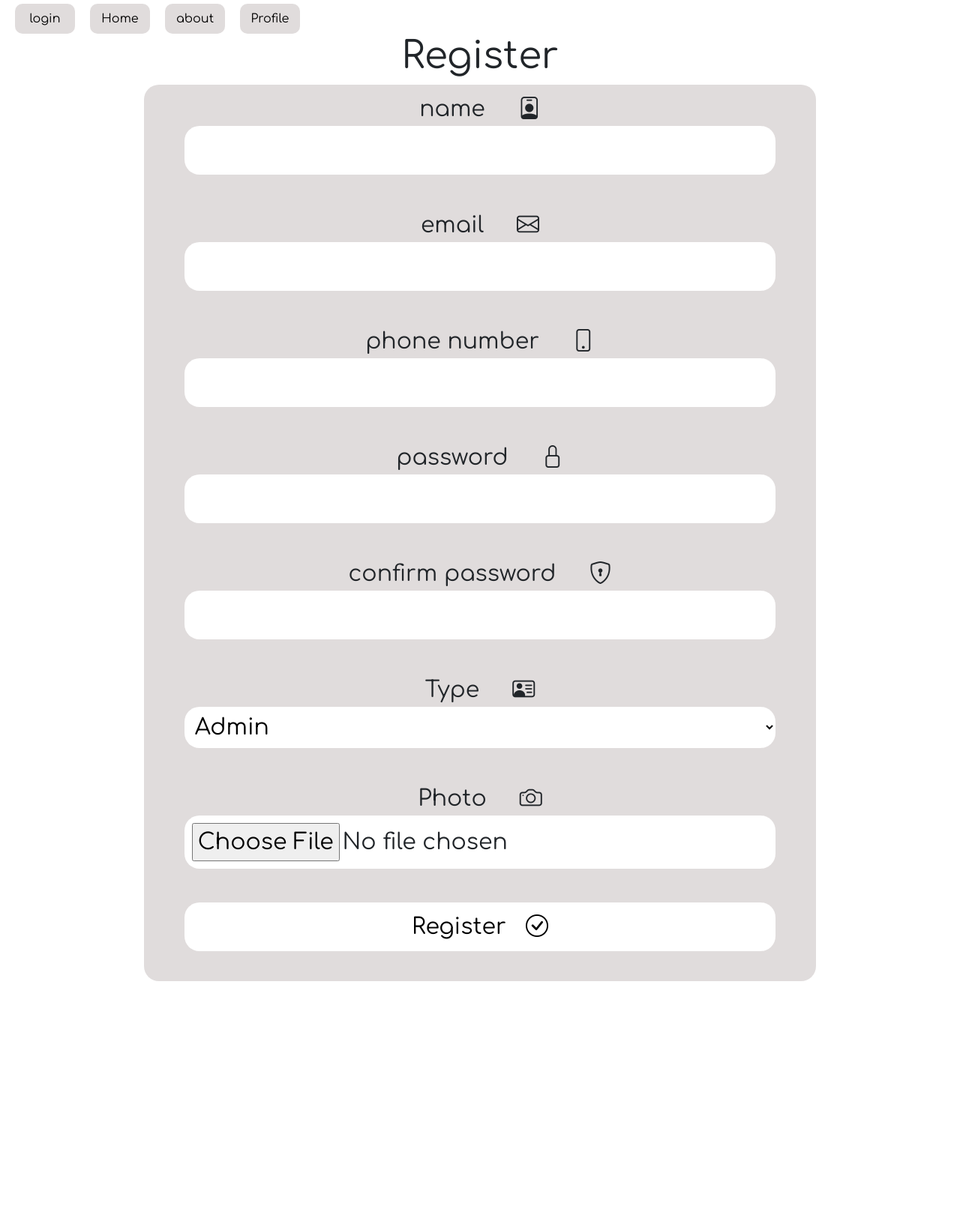
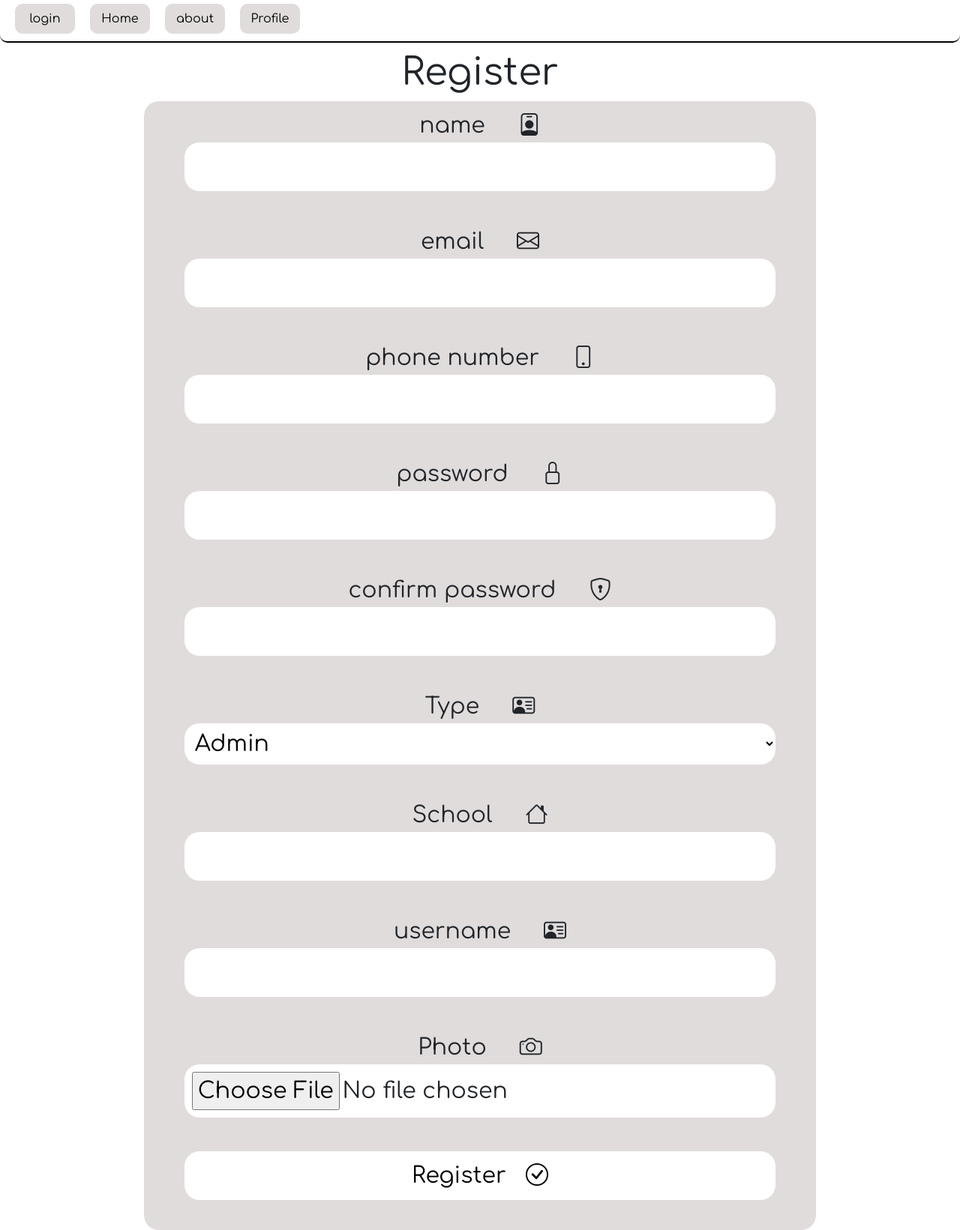
Before and after one commit to arul-sinha/SchoolBase, a Flask app: page /register in a window 1280 px wide. Shown: the whole page at 75% size. Before the commit the page ends 1309 px from the top, so only its background shows below. Run offline with Flask 3, Linux system fonts and the light colour scheme; parts of the project's set-up code (start-up, migrations or seed data) failed here and were passed over; some libraries are stand-ins or nearby versions.

Commit message:
updated register

```diff
--- a/website/app.py
+++ b/website/app.py
@@ -1,10 +1,11 @@
 from flask import Flask, redirect, Response, render_template, request
 import os
-import cs50
+from cs50 import *
 
 db_users = SQL("sqlite:///./sql/users.db")
 
 app = Flask("__name__")
+
 
 @app.route("/", methods=['POST', 'GET'])
 def hello():
@@ -13,16 +14,25 @@ def hello():
     else:
         return Response("temp")
 
+
 @app.route("/register", methods=['POST', 'GET'])
 def register():
     if request.method == 'GET':
         return render_template("register.html")
     else:
+        global name
         name = request.form.get("reg_name")
         email = request.form.get("reg_email")
         password = request.form.get("reg_pass")
         password_confirm = request.form.get("reg_con_pass")
+        username = request.form.get("reg_uname")
+        school = request.form.get("reg_school")
+        phone_number = request.form.get("reg_tel")
+        type = request.form.get("reg_type")
+        db_users.execute(
+            "INSERT INTO users (name, email, password, type, username, school, phone_number) VALUES (?, ?, ?, ?, ?, ?, ?)", name, email, password, type, username, school, phone_number)
         return redirect("/login")
+
 
 if __name__ == "__main__":
     app.run(debug=True)
--- /dev/null
+++ b/website/func/delete_data_folder.py
@@ -0,0 +1,3 @@
+from cs50 import *
+db_users = SQL("sqlite:///../sql/users.db")
+db_users.execute("DELETE FROM users")
--- a/website/static/style/main.css
+++ b/website/static/style/main.css
@@ -1,7 +1,8 @@
 @import url('https://fonts.googleapis.com/css2?family=Comfortaa&display=swap');
 
-html, div {
-    font-family: 'comfortaa' , 'cursive';
+html,
+div {
+    font-family: 'comfortaa', 'cursive';
 }
 
 .flex-container {
@@ -9,7 +10,7 @@ html, div {
     flex-wrap: wrap;
 }
 
-.flex-container > div {
+.flex-container>div {
     background-color: #e0dcdc;
     width: auto;
     margin: 10px;
@@ -21,14 +22,14 @@ html, div {
     border-radius: 10px;
 }
 
-.flex-container > div:hover {
+.flex-container>div:hover {
     background-color: white;
 }
 
 #heading_main {
     text-align: center;
     font-size: 50px;
-    font-family: 'comfortaa' , 'cursive';
+    font-family: 'comfortaa', 'cursive';
     transition: 2s;
 }
 
@@ -38,6 +39,10 @@ html, div {
 
 #nav {
     display: flex;
+    border-bottom: 2px solid black;
+    border-radius: 10px;
+    padding-bottom: 10px;
+    margin-bottom: 10px;
     flex-wrap: wrap;
 }
 
--- a/website/templates/register.html
+++ b/website/templates/register.html
@@ -30,6 +30,8 @@
                     <option value="student">Student</option>
                     <option value="teacher">Teacher</option>
                 </select><br><br>
+                School &nbsp;&nbsp;&nbsp;&nbsp;<i class="bi bi-house"></i><br> <input id="reg_input" name="reg_school" type="text"><br><br>
+                username &nbsp;&nbsp;&nbsp;&nbsp;<i class="bi bi-person-vcard"></i><br> <input id="reg_input" name="reg_uname" type="text"><br><br>
                 Photo &nbsp;&nbsp;&nbsp;&nbsp;<i class="bi bi-camera"></i>   <br> <input id="reg_file_input" name="reg_photo" type="file"><br><br>
                 <button type="submit" id="reg_btn">Register&nbsp;&nbsp;&nbsp;<i class="bi bi-check-circle"></i></button>
             </form>
```
Also changed, not shown: website/sql/users.db.
